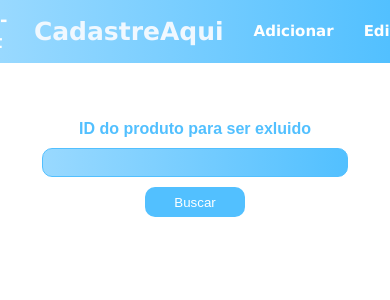
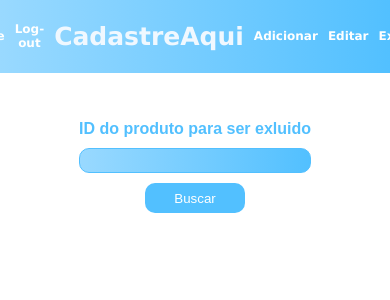
Before and after one commit to GabigolDEVPY/HTML-CSS-ETC, a Flask app: page /delete in a window 390 px wide. Shown: the top 300 px of the page. Run offline with Flask 3, Linux system fonts and the light colour scheme.

Commit message:
adicionando arquivos

```diff
--- a/PROJETOS-1/app/static/style-add.css
+++ b/PROJETOS-1/app/static/style-add.css
@@ -1,3 +1,8 @@
+* {
+    box-sizing: border-box;
+}
+
+
 .space-add {
     margin-top: 40px;
     display: flex;
@@ -133,3 +138,33 @@
     font-family: Arial, Helvetica, sans-serif;
 
 }
+
+@media (max-width: 600px) {
+    .space-add {
+        width: 90vw;
+        height: auto;
+        padding: 20px;
+        margin-top: 20px;
+    }
+
+    .linha input,
+    .linha select,
+    .linha textarea {
+        width: 100%;
+    }
+
+    .space-edit {
+        width: 90vw;
+        height: auto;
+        padding: 1rem;
+    }
+
+    .btn button {
+        width: 100%;
+    }
+
+    .linha-edit-form .linha form {
+        width: 100%;
+        padding: 0 10px;
+    }
+}
--- a/PROJETOS-1/app/static/style-home.css
+++ b/PROJETOS-1/app/static/style-home.css
@@ -111,3 +111,12 @@
     word-wrap: break-word;
 
 }
+
+@media (max-width: 600px) {
+    .header {
+        flex-direction:row;
+        gap: 10px;
+        font-size: 8px;
+        padding: 5px;
+    }
+}
```
